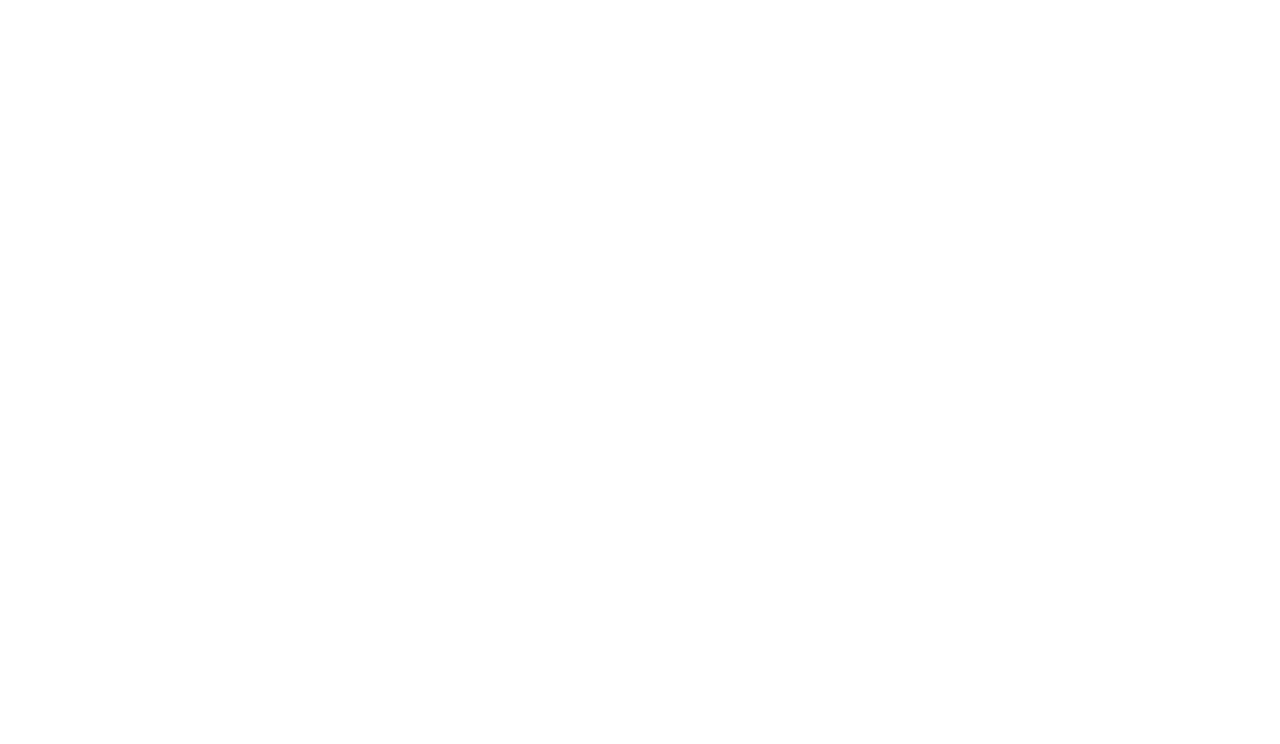
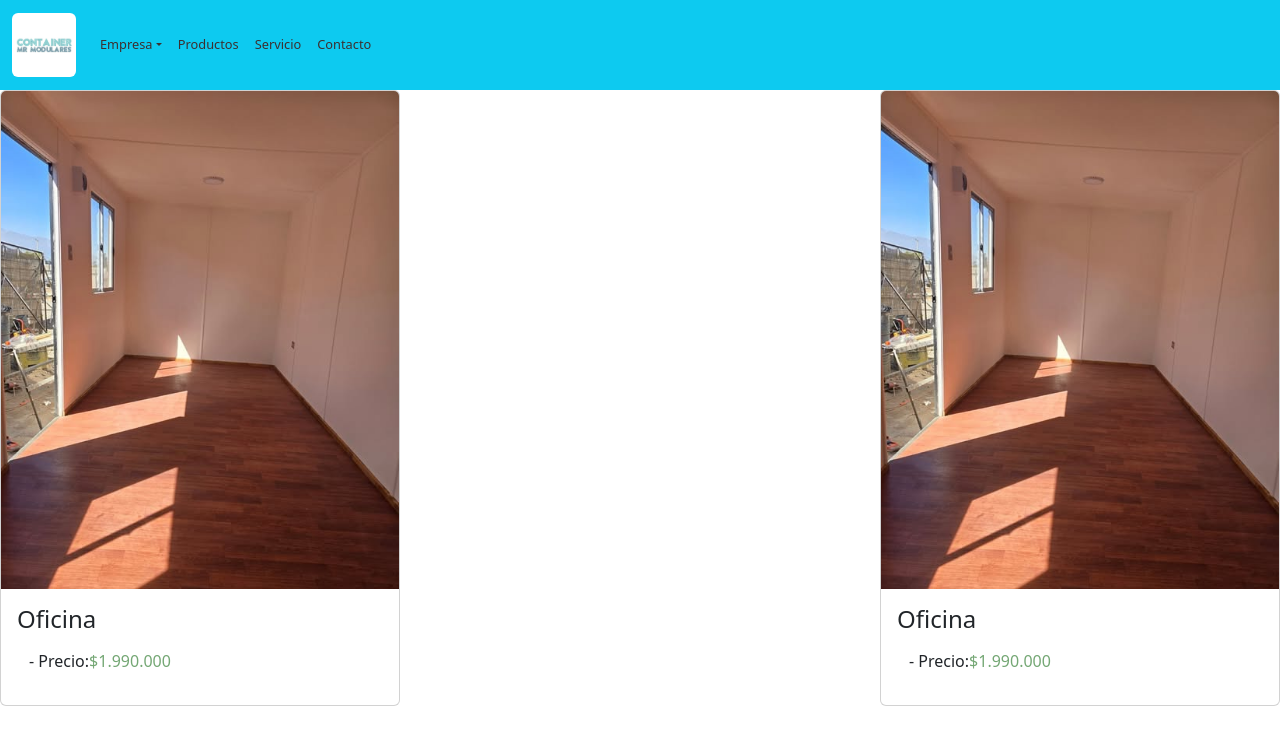
Before and after one commit to vetegarra/dwm3, a plain HTML site: page producto.html in a window 1280 px wide. Drawn offline with nearby package versions, Linux system fonts and the light colour scheme.

Commit message:
Cambios codes

```diff
--- a/producto.html
+++ b/producto.html
@@ -8,10 +8,66 @@
   <script src="https://cdn.jsdelivr.net/npm/bootstrap@5.3.3/dist/js/bootstrap.bundle.min.js"></script>
 </head>
 <body>
-    <!-- Navbar -->
+
+    <!--Navbar-->
+    <nav class="navbar navbar-expand-sm bg-info navbar-dark">
+    <div class="container-fluid">
+        <a class="navbar-brand" style="color: rgb(61, 48, 48);" href="website.html"><img src="img/logo.jpg" alt="Logo" style="width:5vw;" class="rounded"></a>
+        <button class="navbar-toggler" type="button" data-bs-toggle="collapse" data-bs-target="#collapsibleNavbar">
+        <span class="navbar-toggler-icon"></span>
+        </button>
+        <div class="collapse navbar-collapse" id="collapsibleNavbar">
+        <ul class="navbar-nav">
+            <li class="nav-item dropdown">
+            <a class="nav-link dropdown-toggle" style="color: rgb(61, 48, 48);font-size: 1vw" href="#" role="button" data-bs-toggle="dropdown">Empresa</a>
+            <ul class="dropdown-menu">
+                <li><a class="dropdown-item" style="color: rgb(61, 48, 48);" href="#" data-bs-toggle="modal" data-bs-target="#m2">Acerca de nosotros</a></li>
+                <li><a class="dropdown-item" style="color: rgb(61, 48, 48);" href="#">Nuestra mision</a></li>
+                <li><a class="dropdown-item" style="color: rgb(61, 48, 48);" href="#">Vision</a></li>
+            </ul>
+            </li>
+            <li class="nav-item">
+            <a class="nav-link" style="color: rgb(61, 48, 48);font-size: 1vw" href="producto.html">Productos</a>
+            </li>
+            <li class="nav-item">
+            <a class="nav-link" style="color: rgb(61, 48, 48);font-size: 1vw" href="#">Servicio</a>
+            </li>
+            <li class="nav-item">
+            <a class="nav-link" style="color: rgb(61, 48, 48);font-size: 1vw" href="#" data-bs-toggle="modal" data-bs-target="#m1">Contacto</a>
+            </li>
+
+        </ul>
+        </div>
+    </div>
+    </nav>
+
     <!-- Contenido -->
+
+    <div class="card float-end" style="width:400px">
+    <img class="card-img-top" src="img/oficina.jpg" alt="Oficina">
+    <div class="card-body">
+        <h4 class="card-title">Oficina</h4>
+        <p class="card-text">
+            <div class="container-fluid d-flex justify-content-start">
+                - Precio: <div style="color: rgb(116, 167, 116);">$1.990.000</div>
+            </div>
+        </p>
+    </div>
+    </div>
+
+    <div class="card" style="width:400px">
+    <img class="card-img-top" src="img/oficina.jpg" alt="Oficina">
+    <div class="card-body">
+        <h4 class="card-title">Oficina</h4>
+        <p class="card-text">
+            <div class="container-fluid d-flex justify-content-start">
+                - Precio: <div style="color: rgb(116, 167, 116);">$1.990.000</div>
+            </div>
+        </p>
+    </div>
+    </div>
     <!-- footer -->
-    <!-- Navbar -->
+    <!-- Modal -->
 
 </body>
 </html>
```
Also changed, not shown: website.html (+13 -13 lines), img/oficina.jpg (added).
